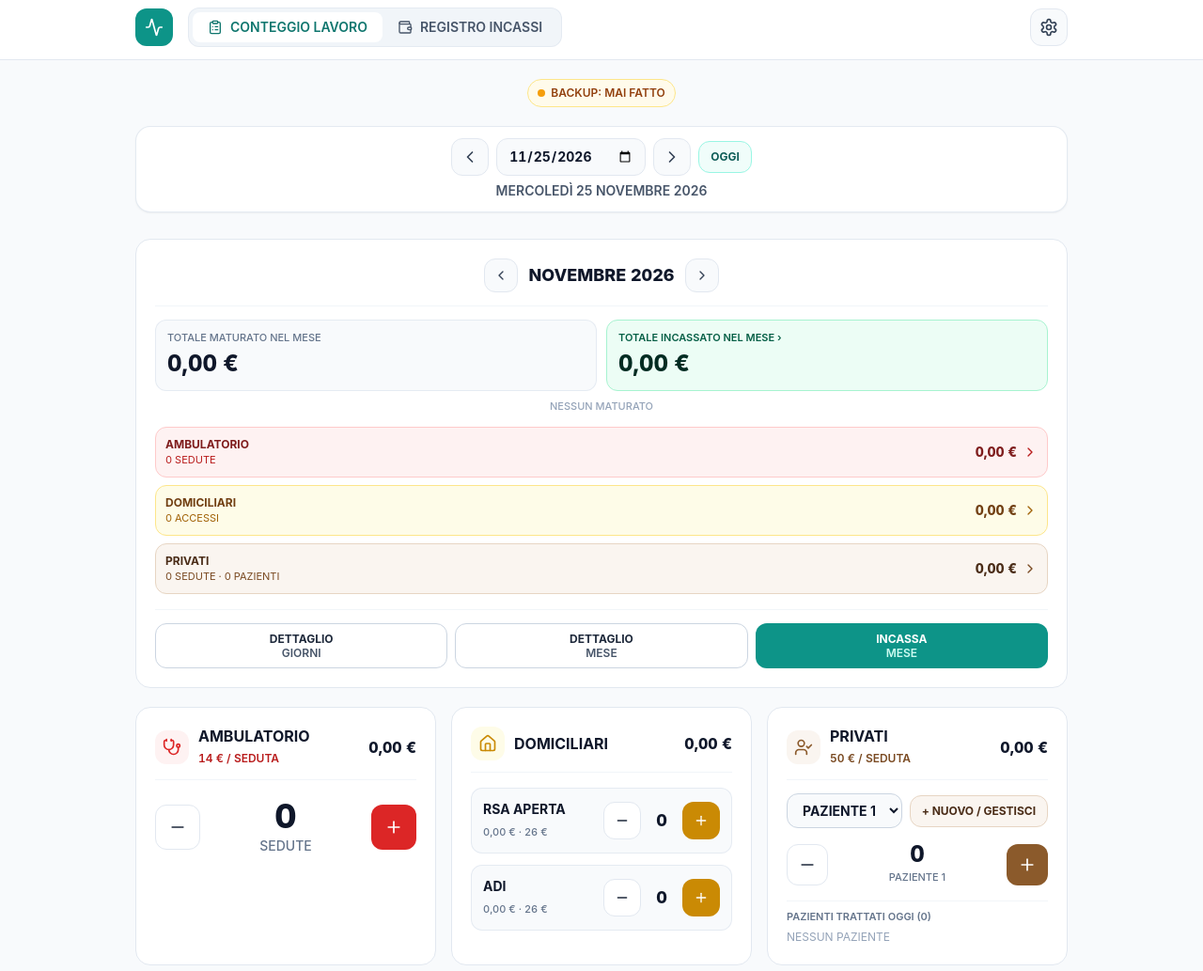
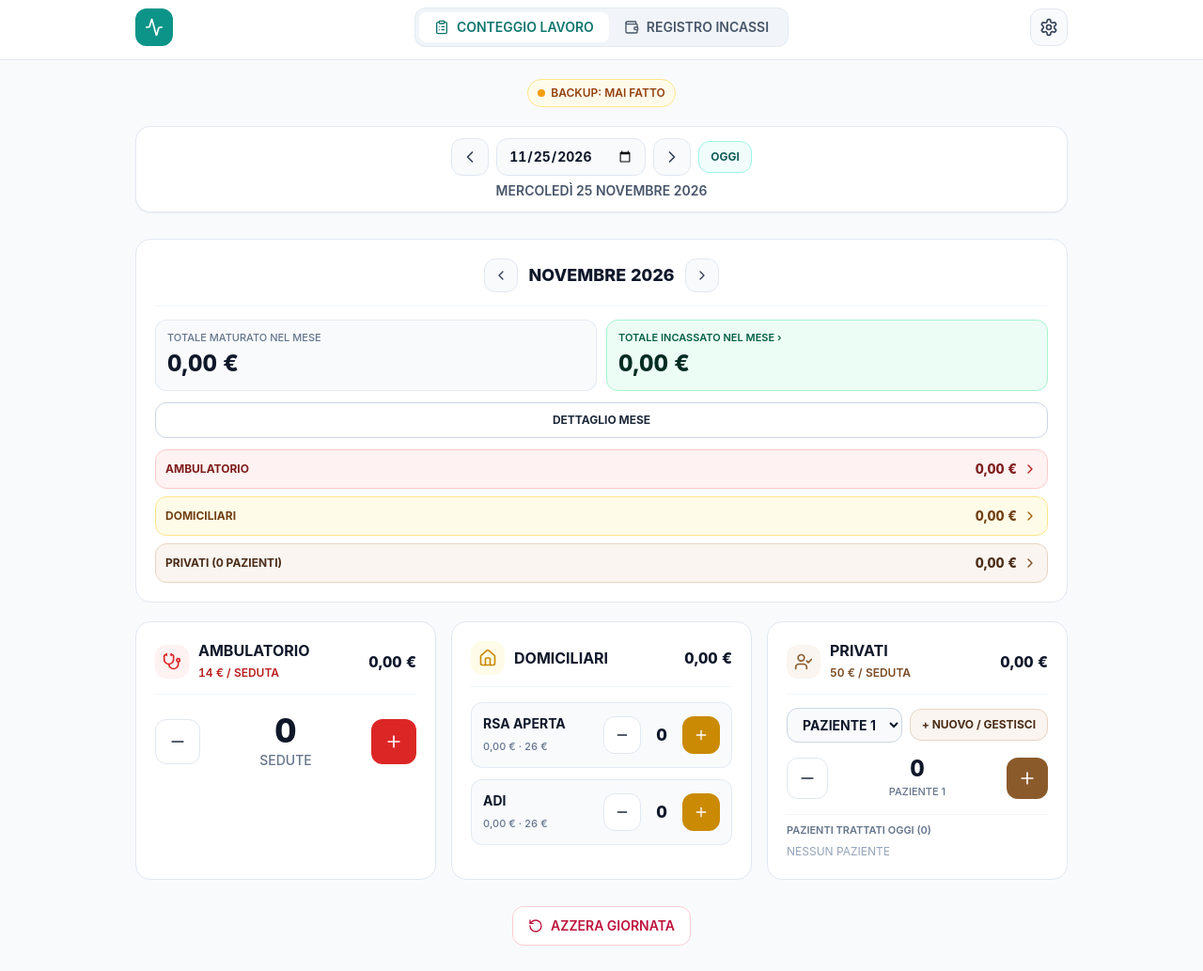
Before and after one commit to SangalliFisio/Fisio, a plain HTML site: page index.html in a window 1280 px wide. Shown: the top 1033 px of the page at 94% size. Drawn offline with Linux system fonts and the light colour scheme.

Commit message:
Add files via upload

```diff
--- a/index.html
+++ b/index.html
@@ -80,14 +80,14 @@
     <!-- 1. INTESTAZIONE FISSA IN ALTO              -->
     <!-- ========================================== -->
     <header class="bg-white border-b border-slate-200 sticky top-0 z-30 min-h-16 py-2">
-        <div class="max-w-5xl mx-auto px-4 flex flex-wrap items-center justify-between gap-2.5">
-            <div class="flex items-center gap-2.5 sm:gap-4">
+        <div class="max-w-5xl mx-auto px-4 grid grid-cols-[2.5rem_1fr_2.5rem] items-center gap-2.5">
+            <div class="contents">
                 <button type="button" onclick="handleTopIconClick()" title="Torna in alto"
                     class="w-10 h-10 rounded-xl bg-teal-600 hover:bg-teal-700 text-white flex items-center justify-center shadow-xs transition-colors cursor-pointer shrink-0">
                     <i data-lucide="activity" class="w-5 h-5"></i>
                 </button>
 
-                <nav class="flex bg-slate-100 p-1 rounded-xl border border-slate-200/80" aria-label="Sezioni principali">
+                <nav class="flex justify-self-center bg-slate-100 p-1 rounded-xl border border-slate-200/80" aria-label="Sezioni principali">
                     <button id="tab-work" type="button" onclick="switchTab('work')"
                         class="flex items-center gap-1.5 sm:gap-2 px-3 sm:px-4 py-1.5 rounded-lg text-xs sm:text-sm font-semibold transition-all bg-white text-teal-700 shadow-xs cursor-pointer">
                         <i data-lucide="clipboard-list" class="w-4 h-4"></i>
@@ -1939,18 +1939,13 @@
 
             const rows = visibleCats(ms).map(c => {
                 const b = ms.byCat[c.id] || { count: 0, euro: 0, subs: {} };
-                let line = `${b.count} ${plural(c.unit, b.count)}`;
-                if (c.mode === 'patients') line += ` · ${Object.keys(ms.privateByPatient).length} pazienti`;
-                else {
-                    const subs = Object.entries(b.subs).filter(([k]) => k.includes(':')).map(([k, v]) => `${keyLabel(k)} ${v.count}`);
-                    if (subs.length) line += ` (${subs.join(' · ')})`;
-                }
+                const np = Object.keys(ms.privateByPatient).length;
+                const title = c.mode === 'patients' ? `${c.name} (${np} ${np === 1 ? 'paziente' : 'pazienti'})` : c.name;
                 return `
                     <button type="button" onclick="openCategoryDetailModal('${c.id}')"
                         class="pal-${c.color} pc-soft w-full flex items-center justify-between gap-2 p-2.5 rounded-xl transition-opacity hover:opacity-85 cursor-pointer text-left">
                         <div class="min-w-0">
-                            <span class="font-bold block truncate">${escapeHTML(c.name)}</span>
-                            <span class="text-[11px] pc-mid tabular-nums">${escapeHTML(line)}</span>
+                            <span class="font-bold block truncate">${escapeHTML(title)}</span>
                         </div>
                         <div class="flex items-center gap-1.5 shrink-0">
                             <span class="font-extrabold text-sm tabular-nums">${fc(b.euro)}</span>
@@ -1979,18 +1974,11 @@
                             <div class="text-xl sm:text-2xl font-extrabold text-emerald-950 tabular-nums mt-1">${fc(ms.receivedTotal)}</div>
                         </button>
                     </div>
-                    <div class="mt-2 flex justify-center">${renderCollectionBadge(ms.totalEuro, ms.collectedTotal)}</div>
-
-                    <div class="mt-3.5 space-y-2 text-xs">${rows}</div>
-
-                    <div class="grid grid-cols-3 gap-2 mt-4 pt-3.5 border-t border-slate-100">
-                        <button type="button" onclick="openMonthDetailModal()" class="py-2 px-2 rounded-xl border border-slate-300 bg-white hover:bg-slate-50 text-slate-800 text-xs font-bold leading-tight text-center transition-all cursor-pointer">
-                            Dettaglio<br><span class="font-semibold text-slate-600">Giorni</span></button>
-                        <button type="button" onclick="openMonthSummaryModal()" class="py-2 px-2 rounded-xl border border-slate-300 bg-white hover:bg-slate-50 text-slate-800 text-xs font-bold leading-tight text-center transition-all cursor-pointer">
-                            Dettaglio<br><span class="font-semibold text-slate-600">Mese</span></button>
-                        <button type="button" onclick="openQuickPaymentModal('month')" class="py-2 px-2 rounded-xl bg-teal-600 hover:bg-teal-700 text-white text-xs font-bold leading-tight text-center shadow-xs transition-all cursor-pointer">
-                            Incassa<br><span class="font-semibold text-teal-100">Mese</span></button>
-                    </div>`;
+
+                    <button type="button" onclick="openMonthSummaryModal()"
+                        class="mt-3 w-full py-2.5 rounded-xl border border-slate-300 bg-white hover:bg-slate-50 text-slate-800 text-xs font-bold text-center transition-all cursor-pointer">Dettaglio mese</button>
+
+                    <div class="mt-3 space-y-2 text-xs">${rows}</div>`;
             }
 
             const ds = getDayStats(state.selectedDate);
@@ -2068,7 +2056,7 @@
                         class="pal-${pc} pc-soft w-full p-3 rounded-xl flex items-center justify-between gap-2 text-left cursor-pointer">
                         <div class="min-w-0">
                             <span class="text-sm font-bold block truncate">${escapeHTML(pn)}</span>
-                            <span class="text-xs pc-mid tabular-nums">${n} ${n === 1 ? 'seduta' : 'sedute'} · ${renderCollectionBadge(euro, ms.collectedByPatient[pn] || 0)}</span>
+                            <span class="text-xs pc-mid tabular-nums">${n} ${n === 1 ? 'seduta' : 'sedute'}</span>
                         </div>
                         <div class="flex items-center gap-1.5 shrink-0">
                             <span class="text-sm font-extrabold tabular-nums">${fc(euro)}</span>
@@ -2114,7 +2102,6 @@
                         <span class="text-2xl font-extrabold tabular-nums">${fc(b.euro)}</span>
                         <span class="text-xs pc-mid block mt-0.5 tabular-nums">${b.count} ${plural(c.unit, b.count)}${subTxt ? ' (' + escapeHTML(subTxt) + ')' : ''}</span>
                     </div>
-                    ${renderCollectionBadge(b.euro, ms.collectedByCat[id] || 0)}
                 </div>`;
             let list;
             if (c.mode === 'patients') {
--- a/sw.js
+++ b/sw.js
@@ -1,6 +1,6 @@
 // Service worker: permette l'uso completamente offline.
 // Se modifichi i file dell'app, cambia il numero di versione qui sotto.
-const CACHE = 'fisiolog-v4';
+const CACHE = 'fisiolog-v5';
 const FILES = [
   './',
   './index.html',
```
Also changed, not shown: tailwind.css.
